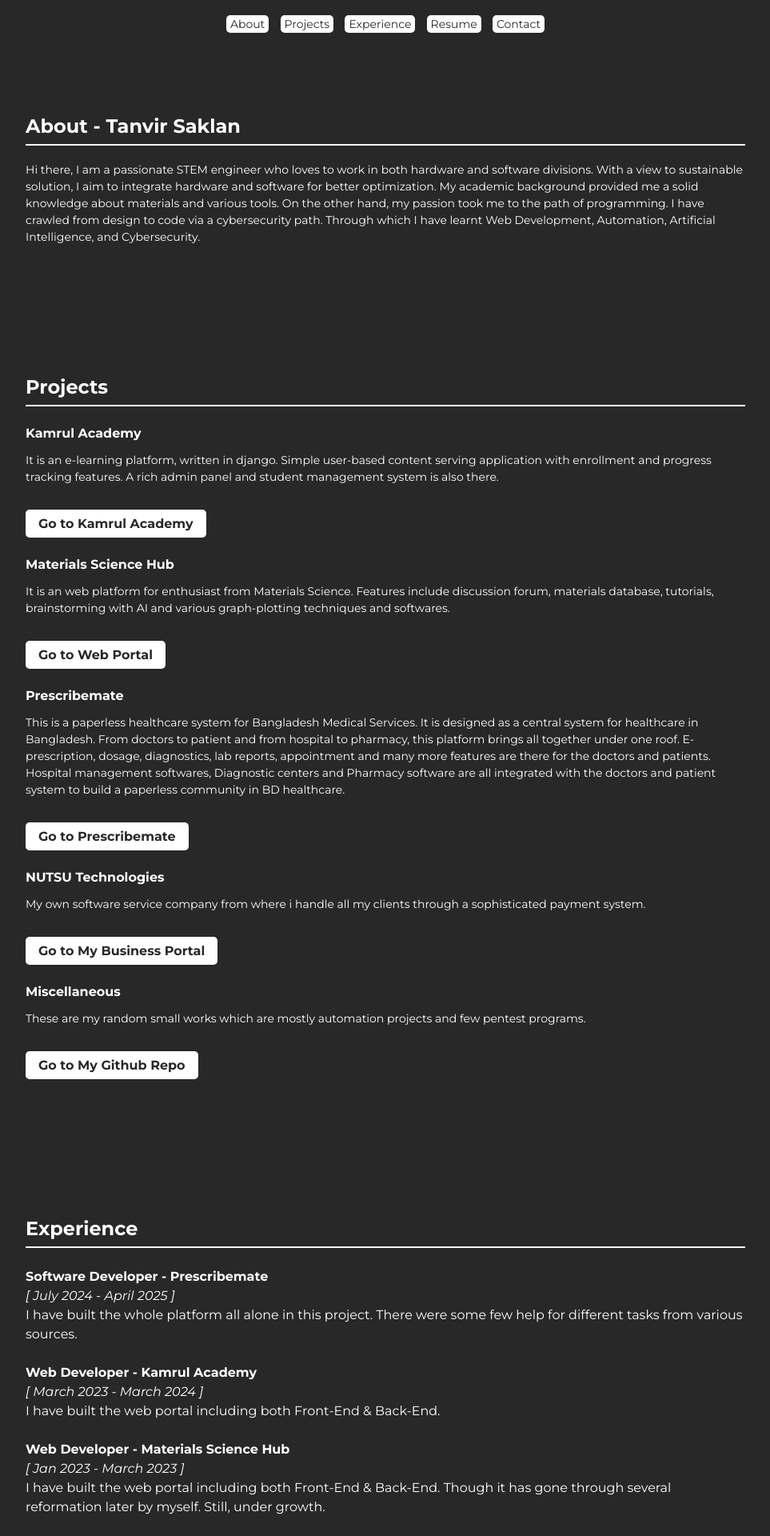
After one commit to uch105/nutsu, a Django app: page /portfolio/uch/ in a window 1280 px wide. The commit adds this page. Shown: the top 1920 px of the page at 80% size, without its empty margins (158-1121 px from the left). Run offline with Django 5.2, Linux system fonts and the light colour scheme.

Commit message:
My portfolio upload

```diff
--- a/nutsu_app/templates/nutsu_app/footer.html
+++ b/nutsu_app/templates/nutsu_app/footer.html
@@ -11,7 +11,7 @@
         <a href="https://x.com/nutsutechnology"><img src="{% static 'images/x.png' %}" alt="NUTSU Technologies Twitter Page"></a>
     </div>
     <a href="tel:+8801635817747">Phone: +8801635817747</a>
-    <a href="mailto:nutsutechnologies@gmail.com">Email: nutsutechnologies@gmail.com</a>
+    <a href="mailto:info@nutsutechnologies.com">Email: info@nutsutechnologies.com</a>
     <a href="https://maps.app.goo.gl/4o1G57xsciFAbSSt9">Address: Khiyarjumma, Taraganj, Rangpur</a>
     <a href="{% url 'terms_privacy' %}">Terms & Conditions | Privacy Policy</a>
     <a>Trade Lic: 20258519225000380</a>
--- /dev/null
+++ b/nutsu_app/templates/nutsu_app/portfolio/uch.html
@@ -0,0 +1,183 @@
+<!DOCTYPE html>
+<html lang="en">
+<head>
+  <meta charset="UTF-8" />
+  <meta name="viewport" content="width=device-width, initial-scale=1.0" />
+  <link rel="preconnect" href="https://fonts.googleapis.com">
+    <link rel="preconnect" href="https://fonts.gstatic.com" crossorigin>
+    <link href="https://fonts.googleapis.com/css2?family=Montserrat+Alternates:ital,wght@0,100;0,200;0,300;0,400;0,500;0,600;0,700;0,800;0,900;1,100;1,200;1,300;1,400;1,500;1,600;1,700;1,800;1,900&family=Montserrat:ital,wght@0,100..900;1,100..900&display=swap" rel="stylesheet">
+  <title>Tanvir Saklan | Portfolio</title>
+  <style>
+    body {
+      margin: 0;
+      font-family: 'Montserrat', sans-serif;
+      background-color: #282828;
+      color: #ffffff;
+      scroll-behavior: smooth;
+    }
+    header {
+        padding: 20px 0px;
+      display: flex;
+      flex-direction: column;
+      gap: 20px;
+      justify-content: center;
+      align-items: center;
+      background: #282828;
+      position: sticky;
+      top: 0;
+      z-index: 10;
+    }
+    nav a {
+      margin: 5px;
+      color: #282828;
+      text-decoration: none;
+      background-color: #ffffff;
+      border-radius: 5px;
+      padding: 2px 5px;
+      cursor: pointer;
+      font-size: 14px;
+    }
+    section {
+      padding: 4rem 2rem;
+      max-width: 900px;
+      margin: auto;
+    }
+    h2 {
+      border-bottom: 2px solid white;
+      padding-bottom: 0.5rem;
+    }
+    p {
+        font-size: 14px;
+        line-height: 1.5;
+    }
+    .projects, .experience {
+      margin-top: 1.5rem;
+    }
+    .project, .job {
+      margin-bottom: 1.5rem;
+    }
+    .job {
+        line-height: 1.5;
+    }
+    .contact-icons a {
+      margin-right: 1rem;
+      font-size: 1.5rem;
+      color: #ffffff;
+      text-decoration: none;
+    }
+    .project > a,.resume-btn {
+      display: inline-block;
+      margin-top: 1rem;
+      padding: 0.5rem 1rem;
+      background-color: white;
+      color: #282828;
+      text-decoration: none;
+      border-radius: 5px;
+      font-weight: bold;
+    }
+  </style>
+  <link href="https://cdn.jsdelivr.net/npm/bootstrap-icons@1.10.5/font/bootstrap-icons.css" rel="stylesheet">
+</head>
+<body>
+
+  <header>
+    <nav>
+      <a href="#about">About</a>
+      <a href="#projects">Projects</a>
+      <a href="#experience">Experience</a>
+      <a href="#resume">Resume</a>
+      <a href="#contact">Contact</a>
+    </nav>
+  </header>
+
+  <section id="about">
+    <h2>About - Tanvir Saklan</h2>
+    <p>
+      Hi there, I am a passionate STEM engineer who loves to work in both hardware and software divisions.
+      With a view to sustainable solution, I aim to integrate hardware and software for better optimization.
+      My academic background provided me a solid knowledge about materials and various tools. On the other hand,
+      my passion took me to the path of programming. I have crawled from design to code via a cybersecurity path.
+      Through which I have learnt Web Development, Automation, Artificial Intelligence, and Cybersecurity.
+    </p>
+  </section>
+
+  <section id="projects">
+    <h2>Projects</h2>
+    <div class="projects">
+      <div class="project">
+        <strong>Kamrul Academy</strong>
+        <p>It is an e-learning platform, written in django. Simple user-based content serving application with enrollment and progress tracking features. A rich admin panel and student management system is also there.</p>
+        <a href="https://kamrulacademy.com/">Go to Kamrul Academy</a>
+      </div>
+      <div class="project">
+        <strong>Materials Science Hub</strong>
+        <p>It is an web platform for enthusiast from Materials Science. Features include discussion forum, materials database, tutorials, brainstorming with AI and various graph-plotting techniques and softwares.</p>
+        <a href="#">Go to Web Portal</a>
+      </div>
+      <div class="project">
+        <strong>Prescribemate</strong>
+        <p>This is a paperless healthcare system for Bangladesh Medical Services. It is designed as a central system for healthcare in Bangladesh. From doctors to patient and from hospital to pharmacy, this platform brings all together under one roof. E-prescription, dosage, diagnostics, lab reports, appointment and many more features are there for the doctors and patients. Hospital management softwares, Diagnostic centers and Pharmacy software are all integrated with the doctors and patient system to build a paperless community in BD healthcare.</p>
+        <a href="#">Go to Prescribemate</a>
+      </div>
+      <div class="project">
+        <strong>NUTSU Technologies</strong>
+        <p>My own software service company from where i handle all my clients through a sophisticated payment system.</p>
+        <a href="#">Go to My Business Portal</a>
+      </div><div class="project">
+        <strong>Miscellaneous</strong>
+        <p>These are my random small works which are mostly automation projects and few pentest programs.</p>
+        <a href="#">Go to My Github Repo</a>
+      </div>
+    </div>
+  </section>
+
+  <section id="experience">
+    <h2>Experience</h2>
+    <div class="experience">
+      <div class="job">
+        <strong>Software Developer - Prescribemate</strong><br/>
+        <em>[ July 2024 - April 2025 ]</em><br/>
+        I have built the whole platform all alone in this project. There were some few help for different tasks from various sources.
+      </div>
+      <div class="job">
+        <strong>Web Developer - Kamrul Academy</strong><br/>
+        <em>[ March 2023 - March 2024 ]</em><br/>
+        I have built the web portal including both Front-End & Back-End.
+      </div>
+      <div class="job">
+        <strong>Web Developer - Materials Science Hub</strong><br/>
+        <em>[ Jan 2023 - March 2023 ]</em><br/>
+        I have built the web portal including both Front-End & Back-End. Though it has gone through several reformation later by myself. Still, under growth.
+      </div>
+      <div class="job">
+        <strong>Software Tester & Bug Finder</strong><br/>
+        <em>[ October 2021 - January 2022 ]</em><br/>
+        This was a remote job, for a british company - Cambridge IT Consultancy. I worked as a junior tester and bug finder for their projects.
+      </div>
+      <div class="job">
+        <strong>Cybersecurity Intern - Arena Web Security</strong><br/>
+        <em>[ April 2021 - June 2021 ]</em><br/>
+        Website Vulnerability and Security Checking and Offensive pentesting tasks.
+      </div>
+    </div>
+  </section>
+
+  <section id="resume">
+    <h2>Resume</h2>
+    <p>You can download my resume below:</p>
+    <a class="resume-btn" href="https://nutsutechnologies.com/static/images/uch.pdf" download>Download Resume</a>
+  </section>
+
+  <section id="contact">
+    <h2>Contact</h2>
+    <div class="contact-icons">
+      <a href="mailto:your@email.com"><i class="bi bi-envelope"></i></a>
+      <a href="https://wa.me/your-number"><i class="bi bi-whatsapp"></i></a>
+      <a href="https://t.me/yourtelegram"><i class="bi bi-telegram"></i></a>
+      <a href="https://github.com/yourusername"><i class="bi bi-github"></i></a>
+      <a href="https://linkedin.com/in/yourusername"><i class="bi bi-linkedin"></i></a>
+    </div>
+  </section>
+
+</body>
+</html>
--- a/nutsu_app/urls.py
+++ b/nutsu_app/urls.py
@@ -26,4 +26,6 @@ else:
         path('queries/', views.query_list, name='query_list'),
         path('load-more-queries/', views.load_more_queries, name='load_more_queries'),
         path('download-today-log/',views.download_today_log,name="download-today-log"),
+        #portfolio
+        path('portfolio/uch/',views.uch,name='uch')
     ] + static(settings.MEDIA_URL,document_root=settings.MEDIA_ROOT)
--- a/nutsu_app/views.py
+++ b/nutsu_app/views.py
@@ -278,3 +278,11 @@ def checkoutcancel(request):
         'redirection_url': redirection_url,
     }
     return render(request,"nutsu_app/checkoutcancel.html",context)
+
+
+
+
+#portfolio
+
+def uch(request):
+    return render(request,"nutsu_app/portfolio/uch.html")
```
Also changed, not shown: 1 other file.
